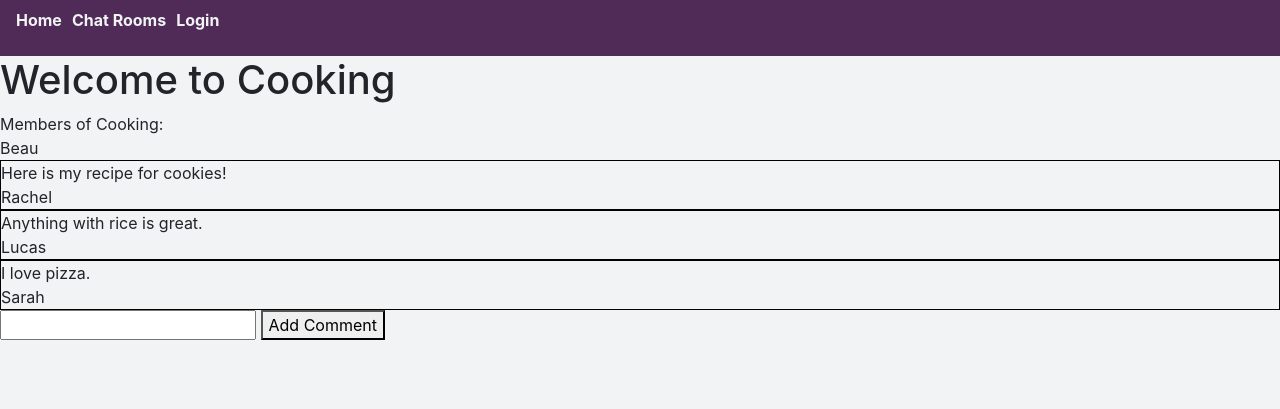
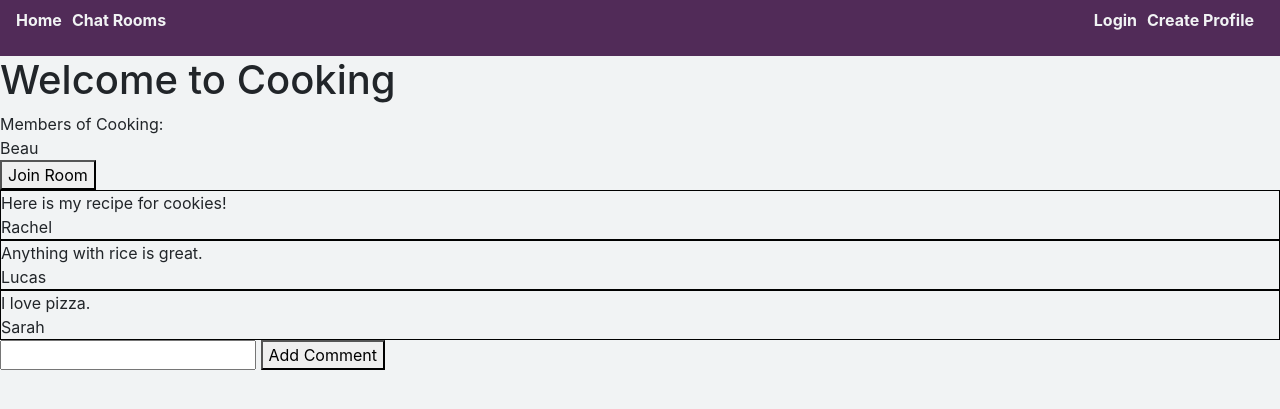
Before and after one commit to rachelwthomas/8-1-chat-app, a Django app: page /6/chat_room_detail in a window 1280 px wide. Shown: the top 409 px of the page. Run offline with Django 3.2, Linux system fonts and the light colour scheme; data comes from the database, SQL or seed files in the repository; both versions use the stored data as it was after the commit; some libraries are stand-ins or nearby versions.

Commit message:
styling added to navbar

```diff
--- a/accounts/views.py
+++ b/accounts/views.py
@@ -1,3 +1,4 @@
+from django.contrib.auth.mixins import LoginRequiredMixin
 from django.views import generic
 from django.urls import reverse_lazy
 
@@ -9,7 +10,7 @@ class SignUpView(generic.CreateView):
     success_url = reverse_lazy('login')
     template_name = 'signup.html'
 
-class ProfileCreateView(generic.CreateView):
+class ProfileCreateView(LoginRequiredMixin, generic.CreateView):
     model = Profile
     success_url = reverse_lazy('chat_app:chat_rooms')
     fields = ['location', 'avatar']
@@ -19,5 +20,6 @@ class ProfileCreateView(generic.CreateView):
         form.instance.user = self.request.user
         return super().form_valid(form)
 
-class ProfileDetailView(generic.DetailView):
+class ProfileDetailView(LoginRequiredMixin, generic.DetailView):
     model = Profile
+    template_name = 'profile_detail.html'
--- a/chat_app/static/styles.css
+++ b/chat_app/static/styles.css
@@ -66,3 +66,9 @@ body {
 .message {
   border: solid 1px #000;
 }
+
+/* ***********************profile styling */
+
+.profile-picture {
+  width: 20%;
+}
--- a/chat_app/templates/chat_app/chat_room_detail.html
+++ b/chat_app/templates/chat_app/chat_room_detail.html
@@ -8,10 +8,8 @@
 <div>{{member.username}}</div>
 {% endfor %}
 
-{% if request.user in room.members %}
 <form method="post" action="{% url 'chat_app:join_room' room.id %}">{% csrf_token %}
   <button>Join Room</button>
-{% endif %}
 </form>
 
 
--- a/chat_app/templates/chat_app/header.html
+++ b/chat_app/templates/chat_app/header.html
@@ -1,7 +1,9 @@
 <nav class="navbar">
-  <ul class="d-flex flex-row">
+  <ul class="d-flex flex-row navbar-left">
       <li><a href="{% url 'chat_app:index' %}">Home</a></li>
       <li><a href="{% url 'chat_app:chat_rooms' %}">Chat Rooms</a></li>
+</ul>
+<ul class="navbar-right d-flex flex-row">
 
       {% if request.user.is_authenticated %}
         <li><a href="{% url 'logout' %}">Logout</a></li>
@@ -9,8 +11,12 @@
         <li><a href="{% url 'login' %}">Login</a></li>
       {% endif %}
 
+
       {% if request.user.is_authenticated and request.user.profile %}
+
         <li><a href="{% url 'accounts:profile_detail' request.user.profile.id %}">My Profile</a></li>
+      {% else %}
+          <li><a href="{% url 'accounts:profile_create' %}">Create Profile</a></li>
       {% endif %}
 
   </ul>
```
Also changed, not shown: accounts/templates/profile_detail.html (+6 -4 lines), db.sqlite3, media/images/avatar_portrait_man_male-512_WhLPNSf.png (added), media/images/avatar_portrait_man_male_beard_hipster-512.png (added).
